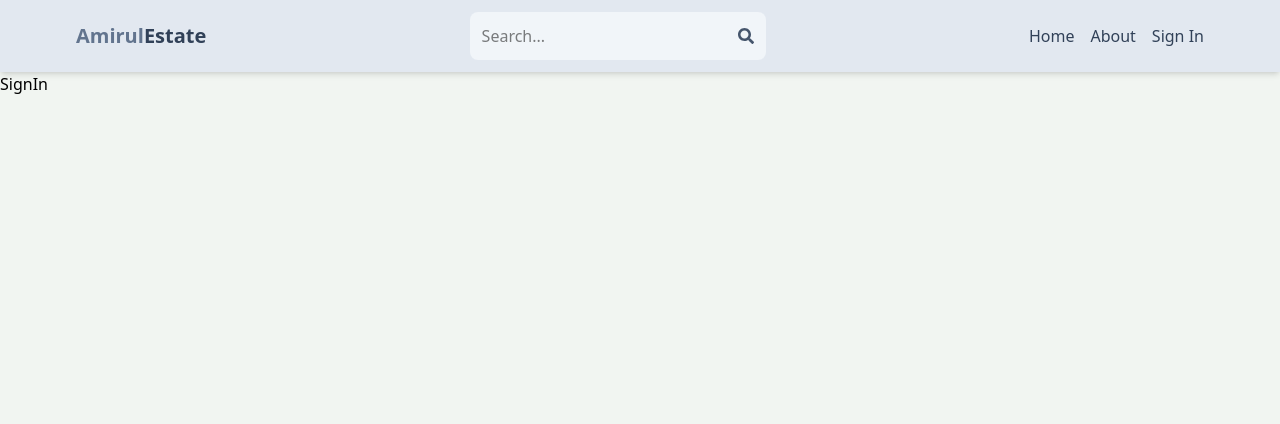
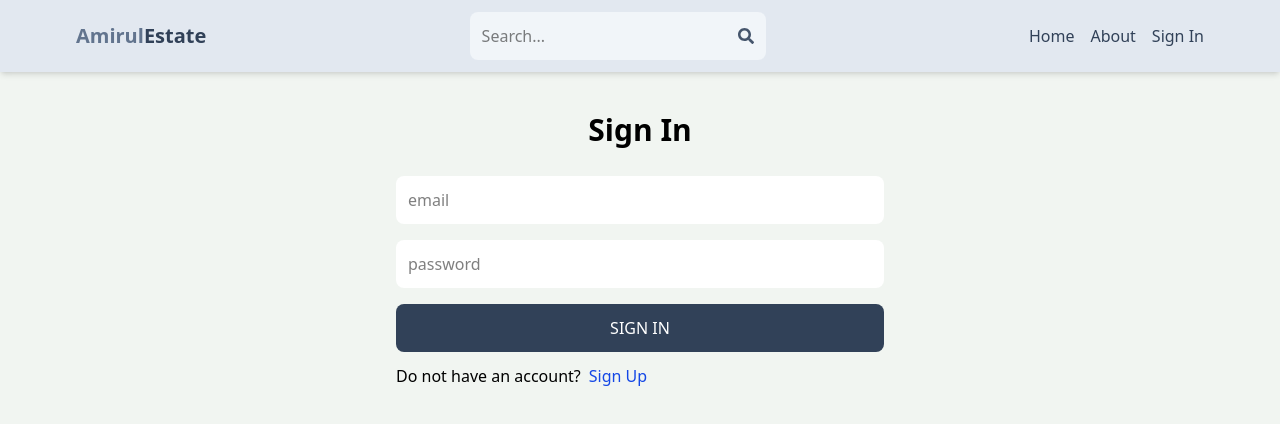
Before and after one commit to nickamirul/MERN-AUTH, a React (Vite) app in the folder client/: page /sign-in in a window 1280 px wide. Shown: the top 424 px of the page. Built offline with nearby package versions, Linux system fonts and the light colour scheme.

Commit message:
complete sign in page funtionality

```diff
--- a/client/src/pages/SignIn.jsx
+++ b/client/src/pages/SignIn.jsx
@@ -1,9 +1,83 @@
-import React from 'react'
+import { useState } from "react";
+import { Link, useNavigate } from "react-router-dom";
 
 const SignIn = () => {
+  const [formData, setFormData] = useState({});
+  const [error, setError] = useState(null);
+  const [loading, setLoading] = useState(false);
+  const navigate = useNavigate();
+
+  const handleChange = (e) => {
+    setFormData({
+      ...formData,
+      [e.target.id]: e.target.value,
+    });
+  };
+
+  const handleSubmit = async (e) => {
+    e.preventDefault(); //prevent refresh the page when submit
+    try {
+      setLoading(true);
+      const res = await fetch("/api/auth/signin", {
+        method: "POST",
+        headers: {
+          "Content-Type": "application/json",
+        },
+        body: JSON.stringify(formData),
+      });
+      const data = await res.json();
+      // console.log(data);
+      if (data.success === false) {
+        setLoading(false);
+        setError(data.message);
+        return;
+      }
+      setLoading(false);
+      setError(null);
+      navigate("/");
+    } catch (error) {
+      setLoading(false);
+      setError(error.message);
+    }
+  };
+
+  // console.log(formData);
+
   return (
-    <div>SignIn</div>
-  )
-}
+    <div className="p-3 max-w-lg mx-auto">
+      <h1 className="text-3xl text-center font-semibold my-7">Sign In</h1>
+      <form onSubmit={handleSubmit} className="flex flex-col gap-4">
+        <input
+          type="email"
+          placeholder="email"
+          className="p-3 rounded-lg bg-white"
+          id="email"
+          onChange={handleChange}
+        />
+        <input
+          type="password"
+          placeholder="password"
+          className="p-3 rounded-lg bg-white"
+          id="password"
+          onChange={handleChange}
+        />
+        <button
+          disabled={loading}
+          className="bg-slate-700 text-white
+        p-3 rounded-lg uppercase hover:opacity-95 disabled:opacity-80  "
+        >
+          {loading ? "Loading..." : "Sign In"}
+        </button>
+      </form>
+      <div className="flex gap-2 mt-3">
+        <p>Do not have  an account?</p>
+        <Link to="/sign-up">
+          <span className="text-blue-700">Sign Up</span>
+        </Link>
+      </div>
+      {error && <p className="text-red-500 mt-5">{error}</p>}
+    </div>
+  );
+};
 
-export default SignIn
+export default SignIn;
--- a/client/src/pages/SignUp.jsx
+++ b/client/src/pages/SignUp.jsx
@@ -26,7 +26,7 @@
         body: JSON.stringify(formData),
       });
       const data = await res.json();
-      console.log(data);
+      // console.log(data);
       if (data.success === false) {
         setLoading(false);
         setError(data.message);
@@ -34,14 +34,14 @@
       }
       setLoading(false);
       setError(null);
-      navigate('/sign -in');
+      navigate('/sign-in');
     } catch (error) {
         setLoading(false);
         setError(error.message);
     }
   };
 
-  console.log(formData);
+  // console.log(formData);
 
   return (
     <div className="p-3 max-w-lg mx-auto">
@@ -78,7 +78,7 @@
       </form>
       <div className="flex gap-2 mt-3">
         <p>Have an account?</p>
-        <Link to="sign-in">
+        <Link to="/sign-in">
           <span className="text-blue-700">Sign In</span>
         </Link>
       </div>
```
